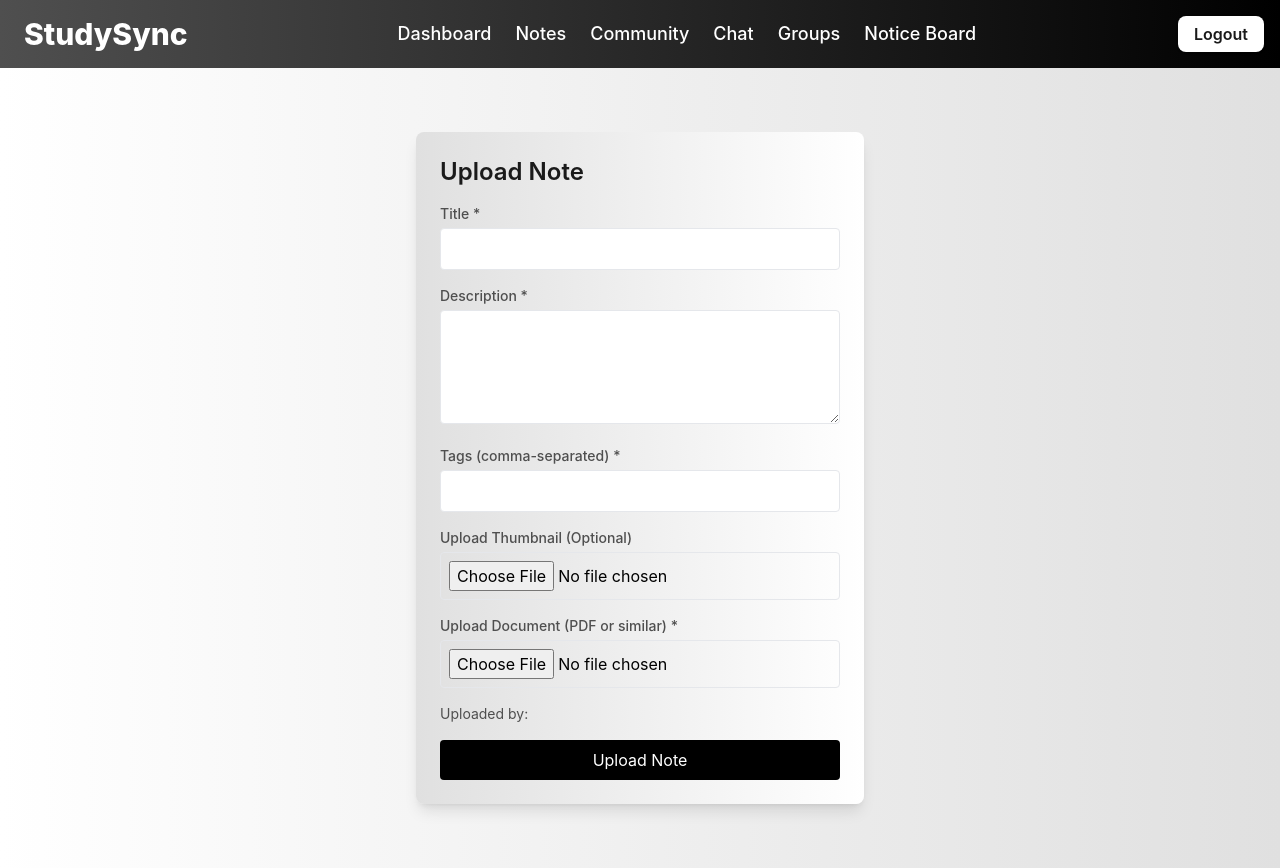
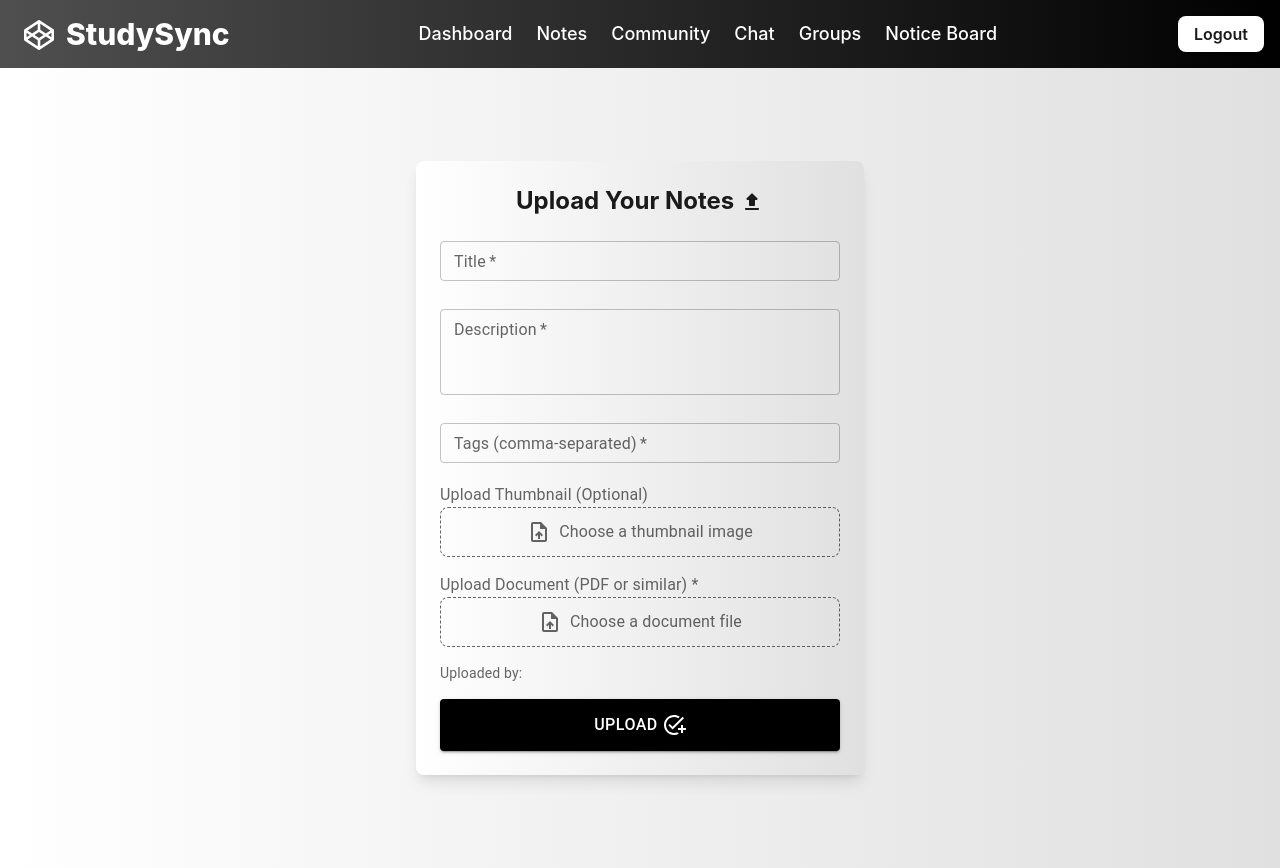
Before and after one commit to anishmehta24/StudySync, a React (Vite) app: page /notes/upload in a window 1280 px wide. Built offline with nearby package versions, Linux system fonts and the light colour scheme.

Commit message:
improved ui

```diff
--- a/package.json
+++ b/package.json
@@ -10,6 +10,10 @@
     "preview": "vite preview"
   },
   "dependencies": {
+    "@emotion/react": "^11.13.3",
+    "@emotion/styled": "^11.13.0",
+    "@mui/icons-material": "^6.1.7",
+    "@mui/material": "^6.1.7",
     "react": "^18.3.1",
     "react-dom": "^18.3.1",
     "react-icons": "^5.3.0",
--- a/src/App.jsx
+++ b/src/App.jsx
@@ -7,20 +7,26 @@ import { BrowserRouter as Router, Routes, Route } from 'react-router-dom';
 import Dashboard from './components/Dashboard'
 import Notes from './components/notes/notes'
 import Uploadnotes from './components/notes/uploadnotes'
+import Aigenerator from './components/ai-notes-generation/Aigenerator'
+import theme from './theme'
+import { ThemeProvider } from '@mui/material'
 
 function App() {
 
   return (
+    <ThemeProvider theme={theme}>
     <Router>
     <Routes>
       <Route path="/" element={<LandingPage />} />
       <Route path="/login" element={<Login />} />
       <Route path="/dashboard" element={<Dashboard />} />
       <Route path="/notes" element={<Notes/>} />
+      <Route path="/ai-note-generation" element={<Aigenerator/>} />
       <Route path="/notes/upload" element={<Uploadnotes/>} />
       <Route path="/signup" element={<Signup />} />
     </Routes>
   </Router>
+  </ThemeProvider>
   // <div>
   //   <Navbar/>
   // </div>
--- a/src/components/Login.jsx
+++ b/src/components/Login.jsx
@@ -3,8 +3,8 @@ import React from 'react';
 
 const Login = () => {
   return (
-    <div className="flex items-center justify-center min-h-screen bg-background ">
-      <div className="w-full max-w-md p-8 bg-white shadow-lg rounded-lg">
+    <div className="flex items-center justify-center min-h-screen bg-gradient-to-r from-background to-secondary-light">
+      <div className="w-full max-w-md p-8 bg-gradient-to-r from-background to-secondary-light shadow-lg rounded-lg">
         <h2 className="text-2xl font-bold text-center text-primary">
           Login to StudySync
         </h2>
@@ -35,7 +35,7 @@ const Login = () => {
         </form>
 
         <p className="mt-4 text-center text-text ">
-          Don't have an account? <a href="/signup" className="text-primary dark:text-secondary underline">Sign up here</a>.
+          Don't have an account? <a href="/signup" className="text-primary  underline">Sign up here</a>.
         </p>
       </div>
     </div>
--- a/src/components/Navbar.jsx
+++ b/src/components/Navbar.jsx
@@ -1,13 +1,15 @@
 // src/components/Navbar.jsx
+import { Book, BookOnline, CastForEducation, Code, CodeOff } from '@mui/icons-material';
 import React from 'react';
+import { FaCode, FaCodeBranch, FaCodepen, FaCodiepie } from 'react-icons/fa';
 import { Link } from 'react-router-dom';
 
 const Navbar = () => {
   return (
     <nav className="bg-gradient-to-r from-primary-light to-primary text-background py-4 shadow-md ">
       <div className="container mx-auto flex items-center justify-between">
-        <Link to="/" className="text-3xl font-extrabold text-background px-6">
-          StudySync
+        <Link to="/" className="text-3xl flex font-extrabold text-background px-6">
+        <FaCodepen className='mr-3 mt-1'/>StudySync
         </Link>
         <div className="flex space-x-6">
           <Link to="/dashboard" className="text-lg font-medium hover:text-primary-light transition">
--- a/src/components/Signup.jsx
+++ b/src/components/Signup.jsx
@@ -3,8 +3,8 @@ import React from 'react';
 
 const Signup = () => {
   return (
-    <div className="flex items-center justify-center min-h-screen bg-background">
-      <div className="w-full max-w-md p-8 bg-white shadow-lg rounded-lg">
+    <div className="flex items-center justify-center min-h-screen bg-gradient-to-r from-background to-secondary-light">
+      <div className="w-full max-w-md p-8 bg-gradient-to-r from-background to-secondary-light shadow-lg rounded-lg">
         <h2 className="text-2xl font-bold text-center text-primary">
           Create Your Account
         </h2>
--- a/src/components/notes/notes.jsx
+++ b/src/components/notes/notes.jsx
@@ -2,6 +2,7 @@ import React, { useState } from 'react';
 import Navbar from '../Navbar';
 import { FaSearch, FaRegBookmark, FaRegThumbsUp, FaDownload } from 'react-icons/fa';
 import { Link } from 'react-router-dom';
+import { AddCircle, AutoAwesome } from '@mui/icons-material';
 
 const Notes = () => {
   const [notes] = useState([
@@ -35,13 +36,28 @@ const Notes = () => {
     <div className="bg-gradient-to-r from-background to-secondary-light min-h-screen">
       <Navbar />
 
-      <div className="container mx-auto py-16 px-6">
-        <div className="flex justify-between items-center mb-8">
-          <h1 className="text-3xl font-bold text-primary-dark">Notes</h1>
-         <Link to='/notes/upload'> <button className="bg-primary-dark text-background px-4 py-2 rounded-md hover:bg-primary transition duration-300">
-            Upload Note
-          </button>
-          </Link>
+      <div className="container mx-auto py-16 px-10 ">
+        <div className=''>
+        <div className="text-center mb-8 shadow-md shadow-current rounded-xl">
+            <h2 className="text-4xl font-extrabold text-primary-dark  py-10 text-center tracking-wide">Share Your Knowledge</h2>
+            <p className="text-lg text-text-light max-w-2xl mx-auto mb-4">
+              Upload your notes to help others learn and explore. Your contributions make this a valuable resource for everyone.
+            </p>
+            <Link to='/notes/upload'>
+              <button className="bg-primary-dark text-background px-6 py-3 mb-8 rounded-md hover:bg-primary transition duration-300 font-medium mt-4">
+                Upload Your Notes <AddCircle className='ml-2 mb-1' />
+              </button>
+            </Link>
+        </div>
+        </div>
+
+        <div className="flex justify-between items-center mt-4 mb-8">
+          <h1 className="text-3xl font-bold text-primary-dark text-center tracking-normal">Featured Notes</h1>
+        <Link to='/ai-note-generation'>
+            <button className="bg-primary-dark text-background px-4 py-2 rounded-md hover:bg-primary transition duration-300">
+            Generate Notes From AI <span><AutoAwesome className='mb-1'/></span>
+            </button>
+        </Link>
         </div>
 
         {/* Search and Filter */}
@@ -50,7 +66,7 @@ const Notes = () => {
             <FaSearch className="absolute left-3 text-primary-light" />
             <input
               type="text"
-              placeholder="Search notes..."
+              placeholder="Search for notes by title, author, or topic..."
               value={searchTerm}
               onChange={(e) => setSearchTerm(e.target.value)}
               className="pl-10 py-2 rounded-md w-full focus:outline-none"
@@ -68,6 +84,7 @@ const Notes = () => {
             <option value="AI">Artificial Intelligence</option>
             {/* Add more tags here */}
           </select>
+
         </div>
 
         {/* Notes List */}
--- a/src/components/notes/uploadnotes.jsx
+++ b/src/components/notes/uploadnotes.jsx
@@ -1,6 +1,8 @@
 import React, { useState } from 'react';
 import { useNavigate } from 'react-router-dom';
 import Navbar from '../Navbar';
+import { Box, TextField, Typography, Button } from '@mui/material';
+import {  AddTask,  UploadFile,  UploadRounded,} from '@mui/icons-material';
 
 const Uploadnotes = ({ username }) => {
   const navigate = useNavigate();
@@ -25,72 +27,125 @@ const Uploadnotes = ({ username }) => {
     // Upload functionality here...
     console.log(formData);
     alert('Note uploaded successfully!');
-    navigate('/notes'); // Redirect after upload
+    navigate('/notes');// Redirect after upload
   };
 
   return (
     <div>
-        <Navbar/>
+        <div><Navbar/></div>
+
     <div className="bg-gradient-to-r from-background to-secondary-light min-h-screen flex justify-center items-center p-6">
-      <div className="w-full max-w-md bg-gradient-to-r from-secondary-light to-background rounded-lg shadow-lg p-6">
-        <h2 className="text-2xl font-semibold text-primary-dark mb-4">Upload Note</h2>
+      <div className="w-full max-w-md bg-gradient-to-r from-background to-secondary-light rounded-lg shadow-lg p-6">
+        <h2 className="text-2xl font-bold text-primary-dark mb-4 text-center tracking-normal">Upload Your Notes <UploadRounded/></h2>
         <form onSubmit={handleSubmit}>
-          <div className="mb-4">
-            <label htmlFor="title" className="block text-sm font-medium text-text-light">
+      <Box mb={2}>
+        {/* <Typography variant="body1" color="textSecondary" component="label" htmlFor="title">
           Title *
-            </label>
-            <input
-              type="text"
+        </Typography> */}
+        <TextField
+          variant="outlined"
+          label="Title"
+           placeholder="E.g., Quantum Physics, Basics of Calculus"
           id="title"
           name="title"
           required
           onChange={handleChange}
-              className="mt-1 p-2 w-full border rounded"
+          fullWidth
+          size="small"
+          margin="dense"
         />
-          </div>
-          <div className="mb-4">
-            <label htmlFor="description" className="block text-sm font-medium text-text-light">
+      </Box>
+
+      <Box mb={2}>
+        {/* <Typography variant="body1" color="textSecondary" component="label" htmlFor="description">
           Description *
-            </label>
-            <textarea
+        </Typography> */}
+        <TextField
+          variant="outlined"
+          label="Description"
           id="description"
+          placeholder="Short Brief About the Notes You are Uploading"
           name="description"
           required
-              rows="4"
           onChange={handleChange}
-              className="mt-1 p-2 w-full border rounded"
+          multiline
+          rows={3}
+          fullWidth
+          size="small"
+          margin="dense"
         />
-          </div>
-          <div className="mb-4">
-            <label htmlFor="tags" className="block text-sm font-medium text-text-light">
+      </Box>
+
+      <Box mb={2}>
+        {/* <Typography variant="body1" color="textSecondary" component="label" htmlFor="tags">
           Tags (comma-separated) *
-            </label>
-            <input
-              type="text"
+        </Typography> */}
+        <TextField
+          variant="outlined"
+             label="Tags (comma-separated)"
+           placeholder="E.g., Calculus, C++, Python, etc"
           id="tags"
           name="tags"
           required
           onChange={handleChange}
-              className="mt-1 p-2 w-full border rounded"
+          fullWidth
+          size="small"
+          margin="dense"
         />
-          </div>
-          <div className="mb-4">
-            <label htmlFor="image" className="block text-sm font-medium text-text-light">
+      </Box>
+
+      <Box mb={2}>
+        <Typography variant="body1" color="textSecondary">
           Upload Thumbnail (Optional)
-            </label>
+        </Typography>
+        <Box
+          display="flex"
+          alignItems="center"
+          justifyContent="center"
+          border="1px dashed"
+          borderRadius="8px"
+          py={1.5}
+          sx={{
+            cursor: 'pointer',
+            color: 'text.secondary',
+            '&:hover': { backgroundColor: 'action.hover' },
+          }}
+          onClick={() => document.getElementById('image').click()}
+        >
+          <UploadFile sx={{ mr: 1 }} />
+          <Typography>Choose a thumbnail image</Typography>
+        </Box>
         <input
           type="file"
           id="image"
           name="image"
           accept="image/*"
           onChange={handleChange}
-              className="mt-1 p-2 w-full border rounded"
+          style={{ display: 'none' }}
         />
-          </div>
-          <div className="mb-4">
-            <label htmlFor="document" className="block text-sm font-medium text-text-light">
+      </Box>
+
+      <Box mb={2}>
+        <Typography variant="body1" color="textSecondary">
           Upload Document (PDF or similar) *
-            </label>
+        </Typography>
+        <Box
+          display="flex"
+          alignItems="center"
+          justifyContent="center"
+          border="1px dashed"
+          borderRadius="8px"
+          py={1.5}
+          sx={{
+            cursor: 'pointer',
+            color: 'text.secondary',
+            '&:hover': { backgroundColor: 'action.hover' },
+          }}
+          onClick={() => document.getElementById('document').click()}
+        >
+          <UploadFile sx={{ mr: 1 }} />
+          <Typography>Choose a document file</Typography>
+        </Box>
         <input
           type="file"
           id="document"
@@ -98,20 +153,26 @@ const Uploadnotes = ({ username }) => {
           required
           accept=".pdf,.doc,.docx"
           onChange={handleChange}
-              className="mt-1 p-2 w-full border rounded"
+          style={{ display: 'none' }}
         />
-          </div>
-          <div className="mb-4">
-            <span className="block text-sm text-text-light">
-              Uploaded by: <span className="font-medium">{username}</span>
-            </span>
-          </div>
-          <button
+      </Box>
+
+      <Box mb={2}>
+        <Typography variant="body2" color="textSecondary">
+          Uploaded by: <span style={{ fontWeight: 'bold' }}>{username}</span>
+        </Typography>
+      </Box>
+
+      <Button
         type="submit"
-            className="w-full py-2 bg-primary text-background rounded hover:bg-primary-dark transition"
+        variant="contained"
+        color="primary"
+        fullWidth
+        sx={{ py: 1.5, fontSize: '1rem', fontWeight: 'medium' }}
+        className='hover:scale-105'
       >
-            Upload Note
-          </button>
+        Upload <AddTask className='ml-1'/>
+      </Button>
     </form>
       </div>
     </div>
--- /dev/null
+++ b/src/theme.js
@@ -0,0 +1,15 @@
+// src/theme.js
+import { createTheme } from '@mui/material/styles';
+
+const theme = createTheme({
+  palette: {
+    primary: {
+      main: '#000000', // Replace this with your primary color
+    },
+    secondary: {
+      main: '#E0E0E0', // Optional: for secondary elements
+    },
+  },
+});
+
+export default theme;
```
Also changed, not shown: src/components/Dashboard.jsx (+5 -2 lines), src/components/LandingPage.jsx (+5 -3 lines), src/components/ai-notes-generation/Aigenerator.jsx (added, +123 -0 lines), 1 other file (tests, documents, lock files or other folders). Lines whose indentation alone changed are shown as unchanged.
